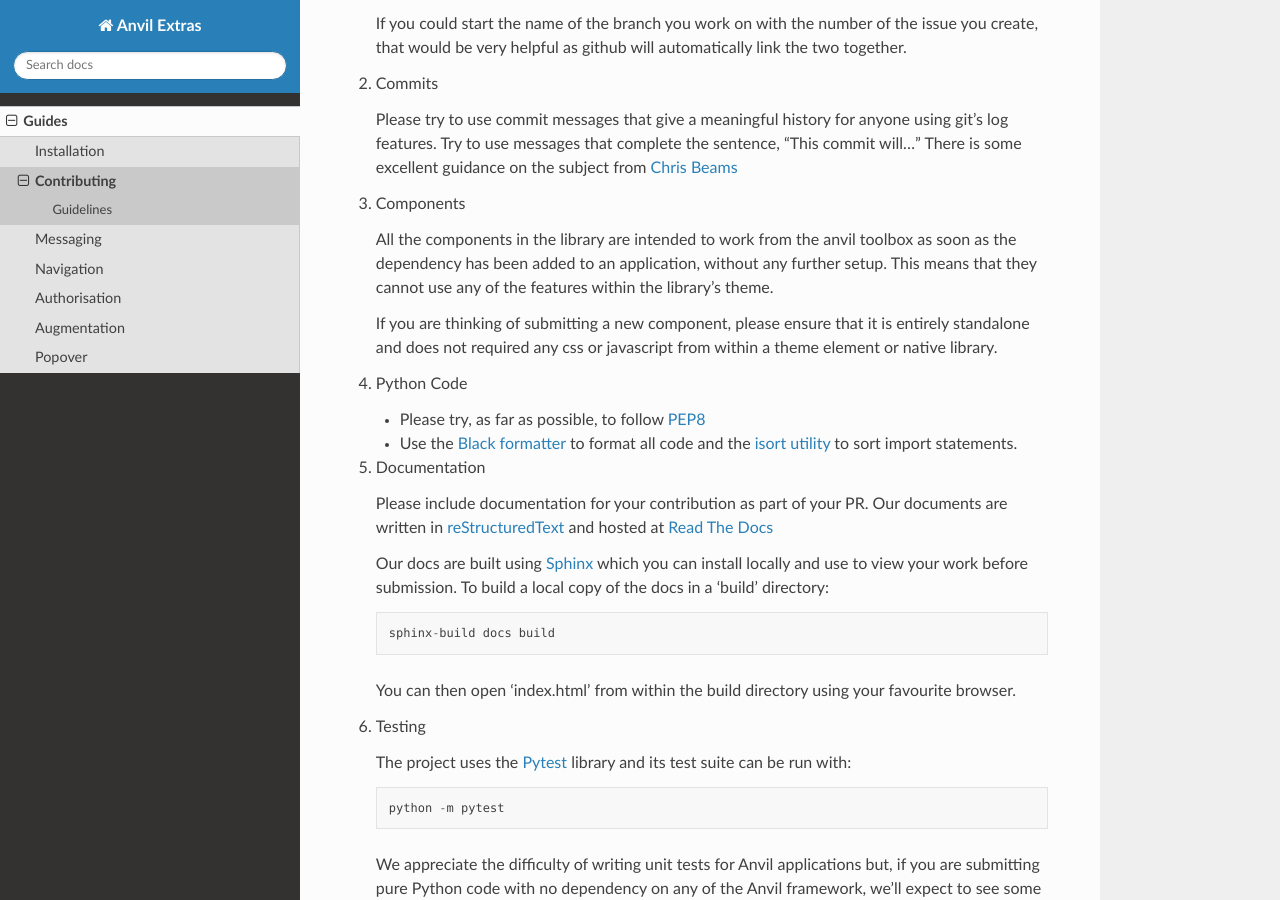
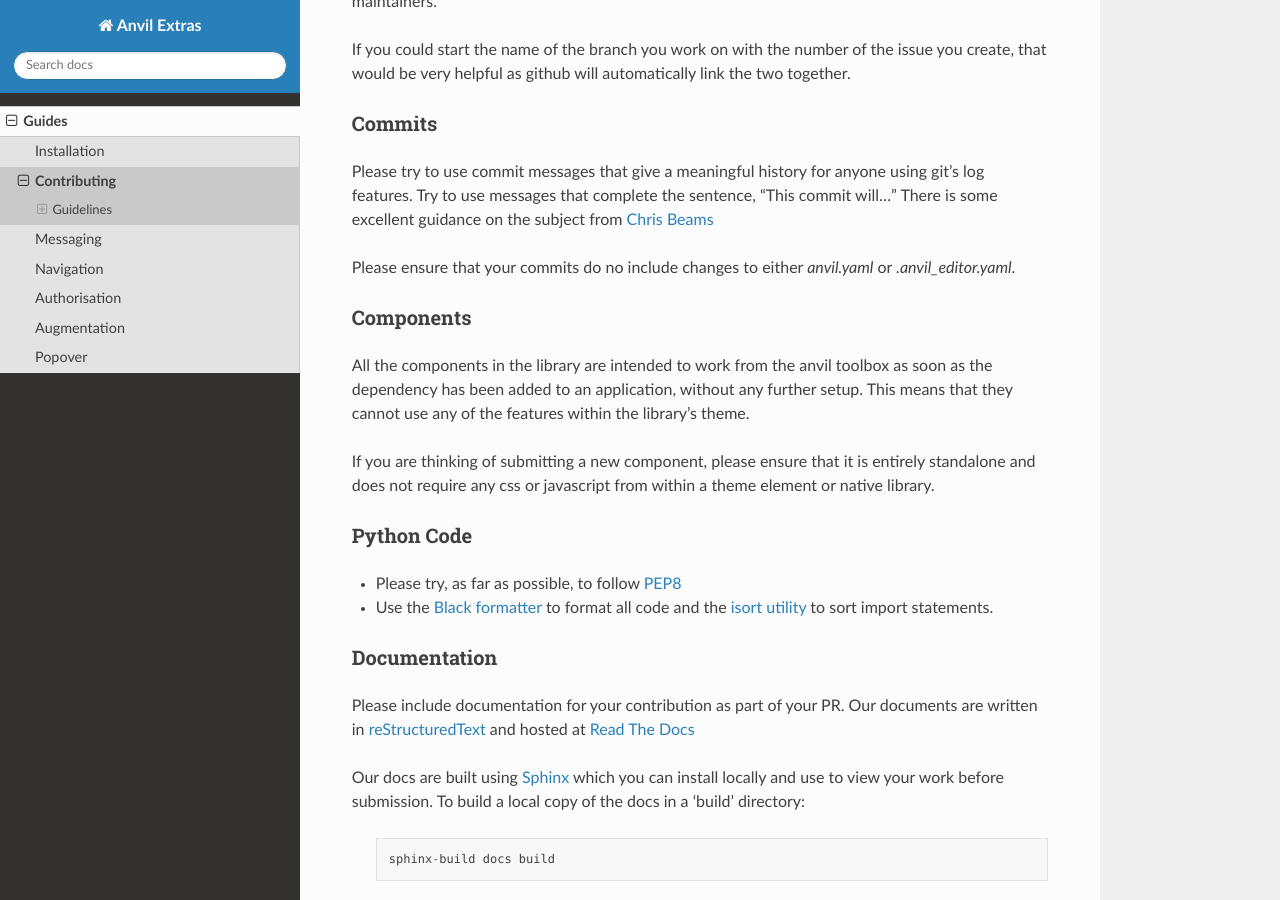
Before and after one commit to anvilistas/anvil-extras, a Sphinx documentation site: the page built from docs/guides/contributing.rst, in a window 1280 px wide and 900 px high, scrolled down 372 px. Built offline with Sphinx 7.4.7 and the Read the Docs theme 2.0.0, drawn with Linux system fonts in a browser that asks for light colours.

Commit message:
Tidy up contribution doc

```diff
--- a/docs/guides/contributing.rst
+++ b/docs/guides/contributing.rst
@@ -4,48 +4,66 @@
 
 Guidelines
 ----------
-#. Issues
 
-   Please open an `Issue <https://github.com/anvilistas/anvil-extras/issues>`_ and describe the contribution you'd like to make before submitting any code. This prevents duplication of effort and makes reviewing the eventual PR much easier for the maintainers.
+Issues
+++++++
 
-   If you could start the name of the branch you work on with the number of the issue you create, that would be very helpful as github will automatically link the two together.
-#. Commits
+Please open an `Issue <https://github.com/anvilistas/anvil-extras/issues>`_ and describe the contribution you'd like to make before submitting any code. This prevents duplication of effort and makes reviewing the eventual PR much easier for the maintainers.
 
-   Please try to use commit messages that give a meaningful history for anyone using git's log features. Try to use messages that complete the sentence, "This commit will..." There is some excellent guidance on the subject from `Chris Beams <https://chris.beams.io/posts/git-commit/>`_
-#. Components
+If you could start the name of the branch you work on with the number of the issue you create, that would be very helpful as github will automatically link the two together.
 
-   All the components in the library are intended to work from the anvil toolbox as soon as the dependency has been added to an application, without any further setup. This means that they cannot use any of the features within the library's theme.
+Commits
++++++++
 
-   If you are thinking of submitting a new component, please ensure that it is entirely standalone and does not required any css or javascript from within a theme element or native library.
-#. Python Code
+Please try to use commit messages that give a meaningful history for anyone using git's log features. Try to use messages that complete the sentence, "This commit will..." There is some excellent guidance on the subject from `Chris Beams <https://chris.beams.io/posts/git-commit/>`_
 
-   * Please try, as far as possible, to follow `PEP8 <https://www.python.org/dev/peps/pep-0008/>`_
-   * Use the `Black formatter <https://github.com/ambv/black>`_ to format all code and the `isort utility <https://github.com/timothycrosley/isort>`_ to sort import statements.
-#. Documentation
+Please ensure that your commits do no include changes to either `anvil.yaml` or `.anvil_editor.yaml`.
 
-   Please include documentation for your contribution as part of your PR. Our documents are written in `reStructuredText <https://en.wikipedia.org/wiki/ReStructuredText>`_ and hosted at `Read The Docs <https://anvil-extras.readthedocs.io/en/latest/>`_
+Components
+++++++++++
 
-   Our docs are built using `Sphinx <https://www.sphinx-doc.org/en/master/index.html>`_ which you can install locally and use to view your work before submission. To build a local copy of the docs in a 'build' directory:
+All the components in the library are intended to work from the anvil toolbox as soon as the dependency has been added to an application, without any further setup. This means that they cannot use any of the features within the library's theme.
+
+If you are thinking of submitting a new component, please ensure that it is entirely standalone and does not require any css or javascript from within a theme element or native library.
+
+Python Code
++++++++++++
+
+* Please try, as far as possible, to follow `PEP8 <https://www.python.org/dev/peps/pep-0008/>`_
+* Use the `Black formatter <https://github.com/ambv/black>`_ to format all code and the `isort utility <https://github.com/timothycrosley/isort>`_ to sort import statements.
+
+Documentation
++++++++++++++
+
+Please include documentation for your contribution as part of your PR. Our documents are written in `reStructuredText <https://en.wikipedia.org/wiki/ReStructuredText>`_ and hosted at `Read The Docs <https://anvil-extras.readthedocs.io/en/latest/>`_
+
+Our docs are built using `Sphinx <https://www.sphinx-doc.org/en/master/index.html>`_ which you can install locally and use to view your work before submission. To build a local copy of the docs in a 'build' directory:
 
    .. code-block::
 
        sphinx-build docs build
 
-   You can then open 'index.html' from within the build directory using your favourite browser.
-#. Testing
+You can then open 'index.html' from within the build directory using your favourite browser.
 
-   The project uses the `Pytest <https://docs.pytest.org/en/stable/>`_ library and its test suite can be run with:
+Testing
++++++++
+
+The project uses the `Pytest <https://docs.pytest.org/en/stable/>`_ library and its test suite can be run with:
 
    .. code-block::
 
        python -m pytest
 
-   We appreciate the difficulty of writing unit tests for Anvil applications but, if you are submitting pure Python code with no dependency on any of the Anvil framework, we'll expect to see some additions to the test suite for that code.
-#. Merging
+We appreciate the difficulty of writing unit tests for Anvil applications but, if you are submitting pure Python code with no dependency on any of the Anvil framework, we'll expect to see some additions to the test suite for that code.
 
-   We require both maintainers to have reviewed and accepted a PR before it is merged.
+Merging
++++++++
 
-   If you would like feedback on your contribution before it's ready to merge, please create a draft PR and request a review.
-#. Copyright
+We require both maintainers to have reviewed and accepted a PR before it is merged.
 
-   By submitting a PR, you agree that your work may be distributed under the terms of the project's `licence <https://github.com/anvilistas/anvil-extras/blob/master/LICENSE>`_ and that you will become one of the project's `joint copyright holders <https://github.com/anvilistas/anvil-extras/graphs/contributors>`_.
+If you would like feedback on your contribution before it's ready to merge, please create a draft PR and request a review.
+
+Copyright
++++++++++
+
+By submitting a PR, you agree that your work may be distributed under the terms of the project's `licence <https://github.com/anvilistas/anvil-extras/blob/master/LICENSE>`_ and that you will become one of the project's `joint copyright holders <https://github.com/anvilistas/anvil-extras/graphs/contributors>`_.
--- a/docs/guides/messaging.rst
+++ b/docs/guides/messaging.rst
@@ -98,8 +98,8 @@
 
 
 .. code-block:: python
+
     from .messaging import Publisher
-
     publisher = Publisher(with_logging=False)
     )
 
```
